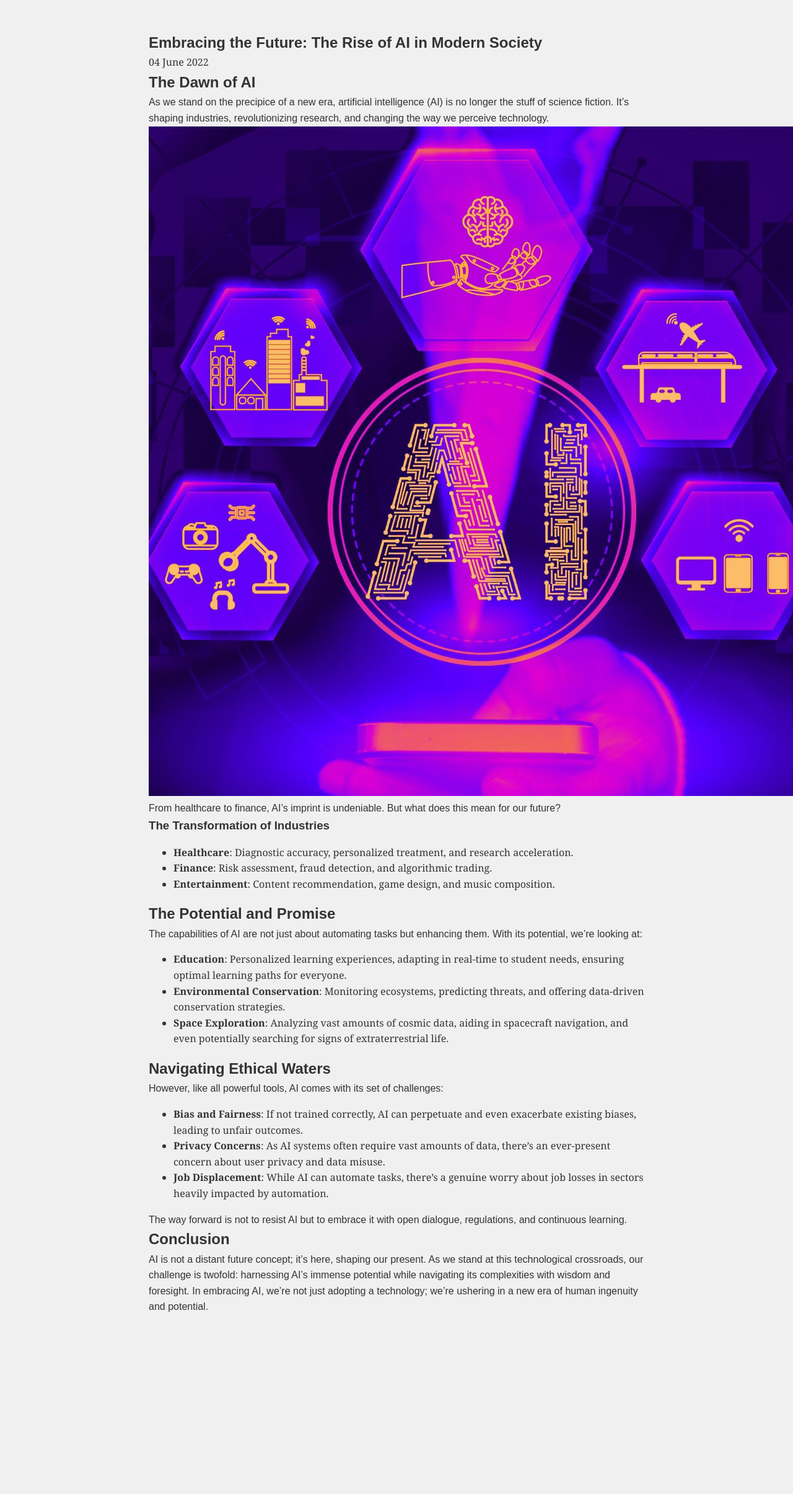
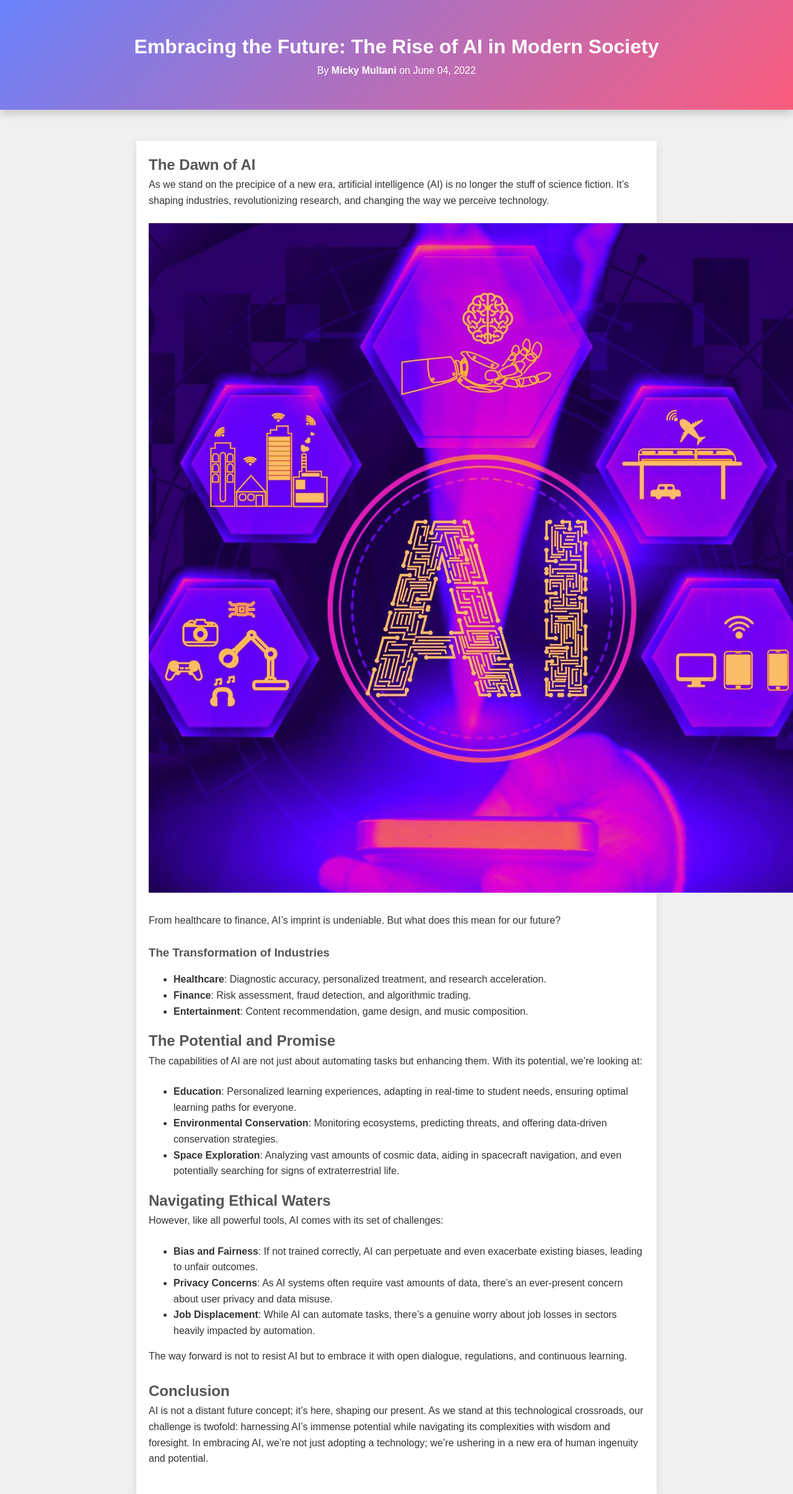
Before and after one commit to mickymultani/portfolio, a Jekyll site: the page built from _posts/2022-06-04-embracing-ai.md, in a window 1280 px wide. Shown: the whole page at 62% size. Built offline with Jekyll 4.4.1, drawn with Linux system fonts in a browser that asks for light colours; before the commit the page ends 2171 px from its top, so only the background shows below that.

Commit message:
Changed blog post container to include excerpt

```diff
--- a/_layouts/post.html
+++ b/_layouts/post.html
@@ -2,15 +2,18 @@
 layout: default
 ---
 
-<article class="post">
-    <header>
-        <h1>{{ page.title }}</h1>
-        <time datetime="{{ page.date | date: '%Y-%m-%d' }}">{{ page.date | date_to_long_string }}</time>
-    </header>
+<!-- Floating Header -->
+<div id="floating-header">
+    <h1>{{ page.title }}</h1>
+    <p>By <strong>Micky Multani</strong> on <time datetime="{{ page.date | date_to_xmlschema }}">{{ page.date | date: "%B %d, %Y" }}</time></p>
+</div>
 
+<!-- Post Content -->
+<article class="post-content">
     {{ content }}
+</article>
 
-    <footer>
-        <!-- You can add author info, tags, or any other post metadata here -->
-    </footer>
-</article>
+<!-- Optional Footer -->
+<div class="post-footer">
+    <!-- You can add any footer content here -->
+</div>
--- a/assets/css/style.css
+++ b/assets/css/style.css
@@ -81,11 +81,26 @@ img.post-thumbnail {
 }
 
 
-/* Post Content */
+/* Individual Post Page */
+
 .post-content {
-    float: left;
-    width: calc(100% - 170px);  /* Adjusting for thumbnail width and margin */
+    max-width: 800px;
+    margin: 0 auto;
+    padding: 20px;
+    background-color: #ffffff;
+    box-shadow: 0 5px 15px rgba(0,0,0,0.1);
 }
+
+.post-content h2, .post-content h3 {
+    color: #555;
+}
+
+.post-content p {
+    margin-bottom: 1.5em;
+}
+
+/* You can add more specific styles for other elements like lists, images, blockquotes, etc. similar to the previous CSS we discussed. */
+
 
 /* Clear floats */
 .nav-box::after {
```
